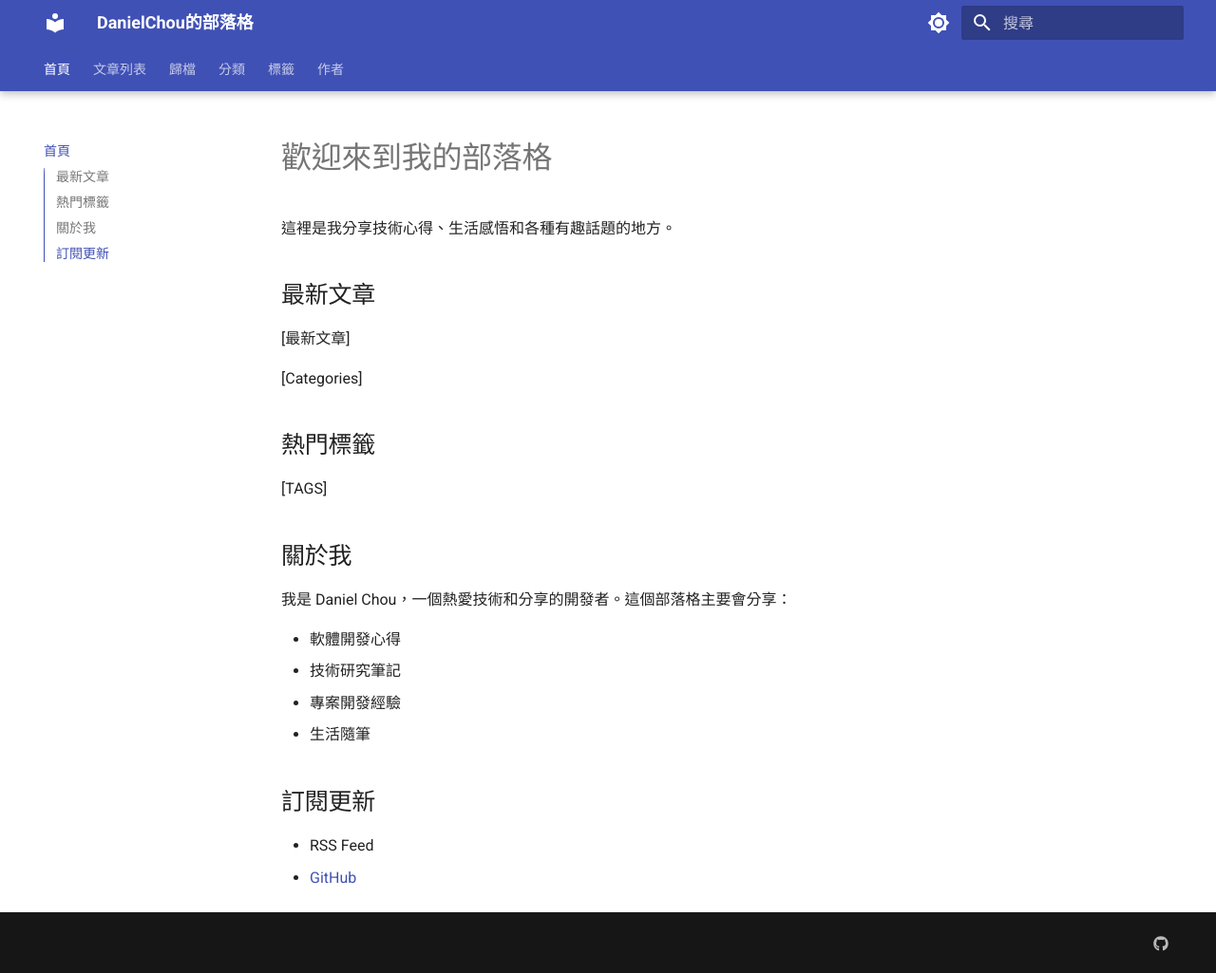
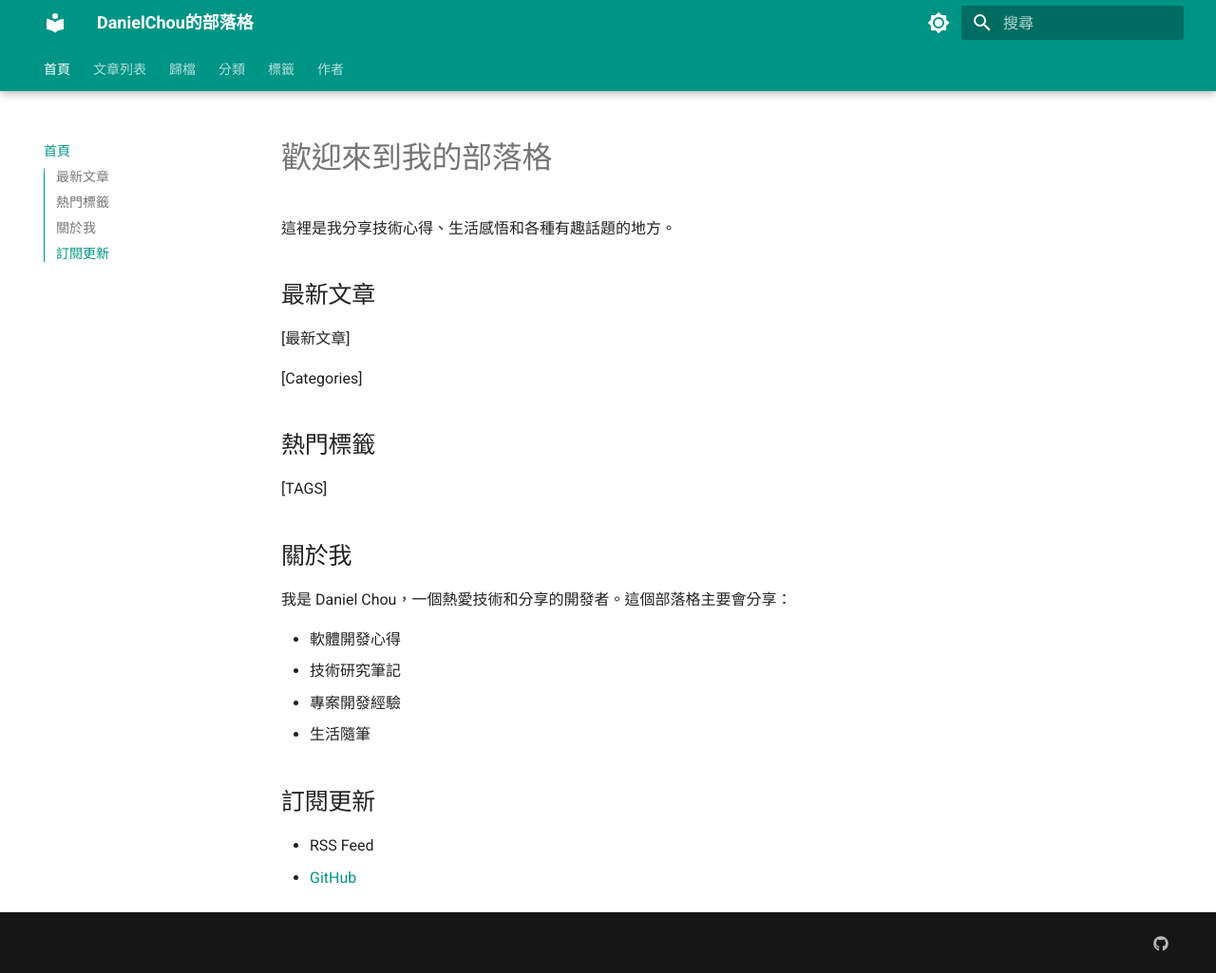
Before and after one commit to danielchou/blog, an MkDocs documentation site: the page built from docs/index.md, in a window 1280 px wide and 1025 px high. Shown: the whole window at 95% size. Built offline with MkDocs 1.6.1 and Material for MkDocs 9.7.7, drawn with Linux system fonts in a browser that asks for light colours; comment, search, counter and statistics services are not loaded.

Commit message:
更換不同背景顏色：scheme default, slate.

```diff
--- a/mkdocs.yml
+++ b/mkdocs.yml
@@ -41,14 +41,14 @@ theme:
     - blog.archive
   palette:
     - scheme: default
-      primary: indigo
-      accent: indigo
+      primary: teal
+      accent: teal
       toggle:
         icon: material/brightness-7
         name: 切換到暗色模式
     - scheme: slate
-      primary: indigo
-      accent: indigo
+      primary: red
+      accent: red
       toggle:
         icon: material/brightness-4
         name: 切換到亮色模式
```
